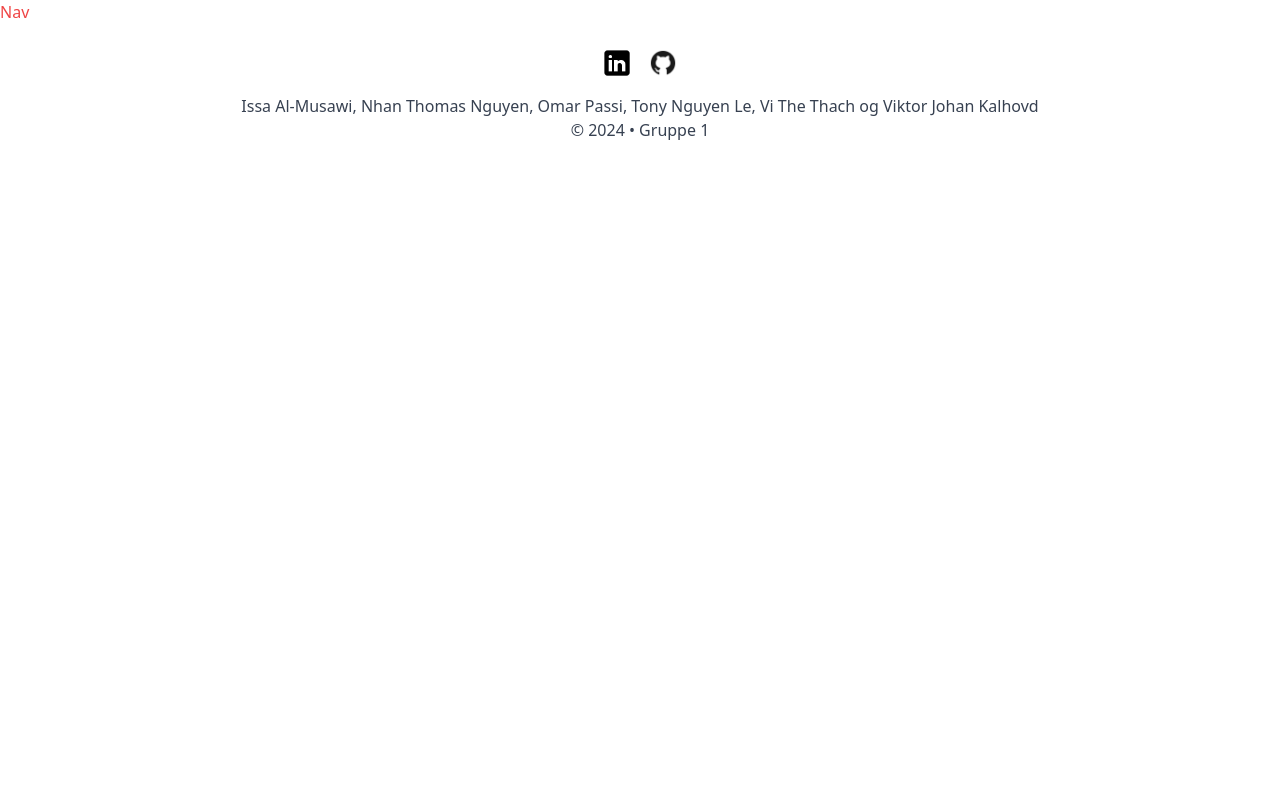
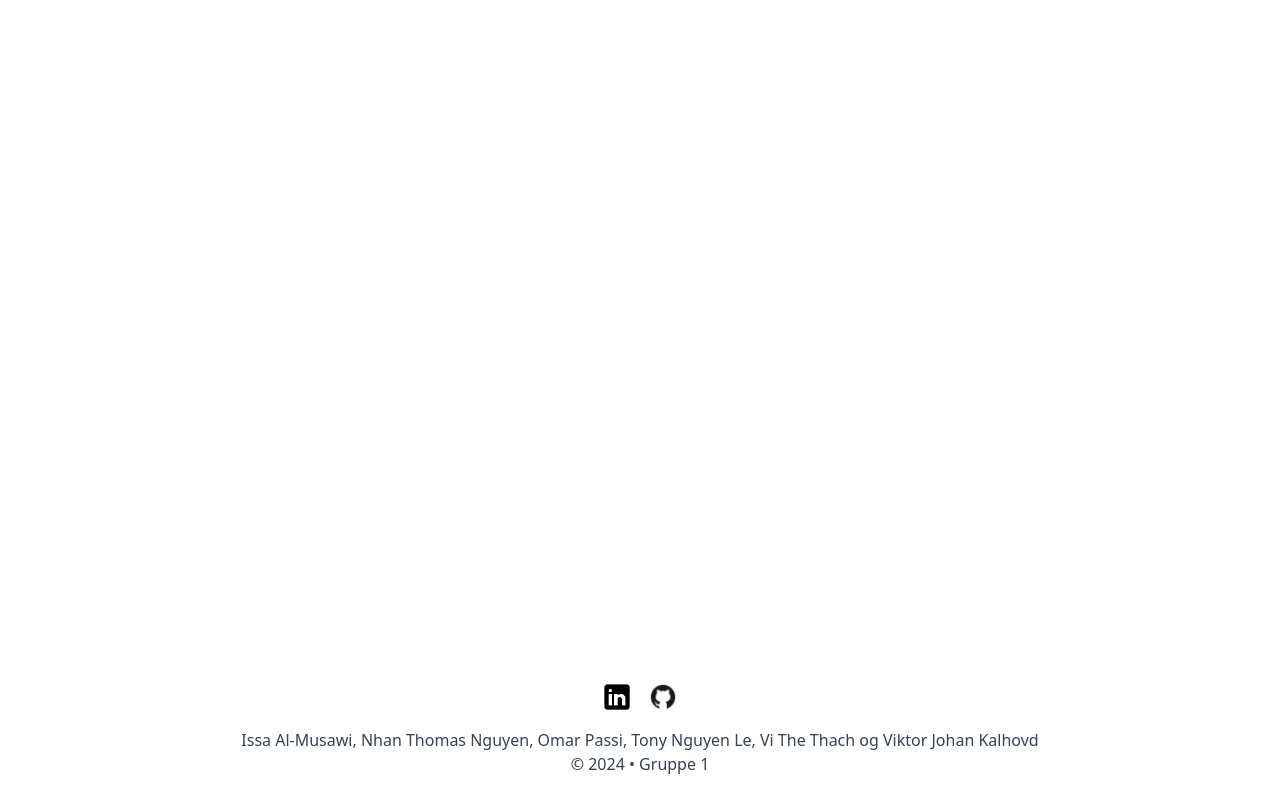
Before and after one commit to thevithach/Gruppe-1-IS-310, a React (Vite) app: page / in a window 1280 px wide. Built offline with nearby package versions, Linux system fonts and the light colour scheme.

Commit message:
chore: Refactor App component and CSS styles

```diff
--- a/src/App.tsx
+++ b/src/App.tsx
@@ -3,10 +3,12 @@
 
 function App() {
   return (
-    <>
-      <p className=" text-red-500">Nav</p>
-      <Footer />
-    </>
+    <div className="flex flex-col min-h-screen">
+      <div className="flex-grow">
+        {/* Your page content goes here */}
+      </div>
+      <Footer /> {/* This is the footer */}
+    </div>
   );
 }
 
--- a/src/output.css
+++ b/src/output.css
@@ -601,12 +601,24 @@
   display: flex;
 }
 
+.min-h-screen {
+  min-height: 100vh;
+}
+
+.flex-grow {
+  flex-grow: 1;
+}
+
 .transform {
   transform: translate(var(--tw-translate-x), var(--tw-translate-y)) rotate(var(--tw-rotate)) skewX(var(--tw-skew-x)) skewY(var(--tw-skew-y)) scaleX(var(--tw-scale-x)) scaleY(var(--tw-scale-y));
 }
 
 .list-none {
   list-style-type: none;
+}
+
+.flex-col {
+  flex-direction: column;
 }
 
 .justify-center {
```
